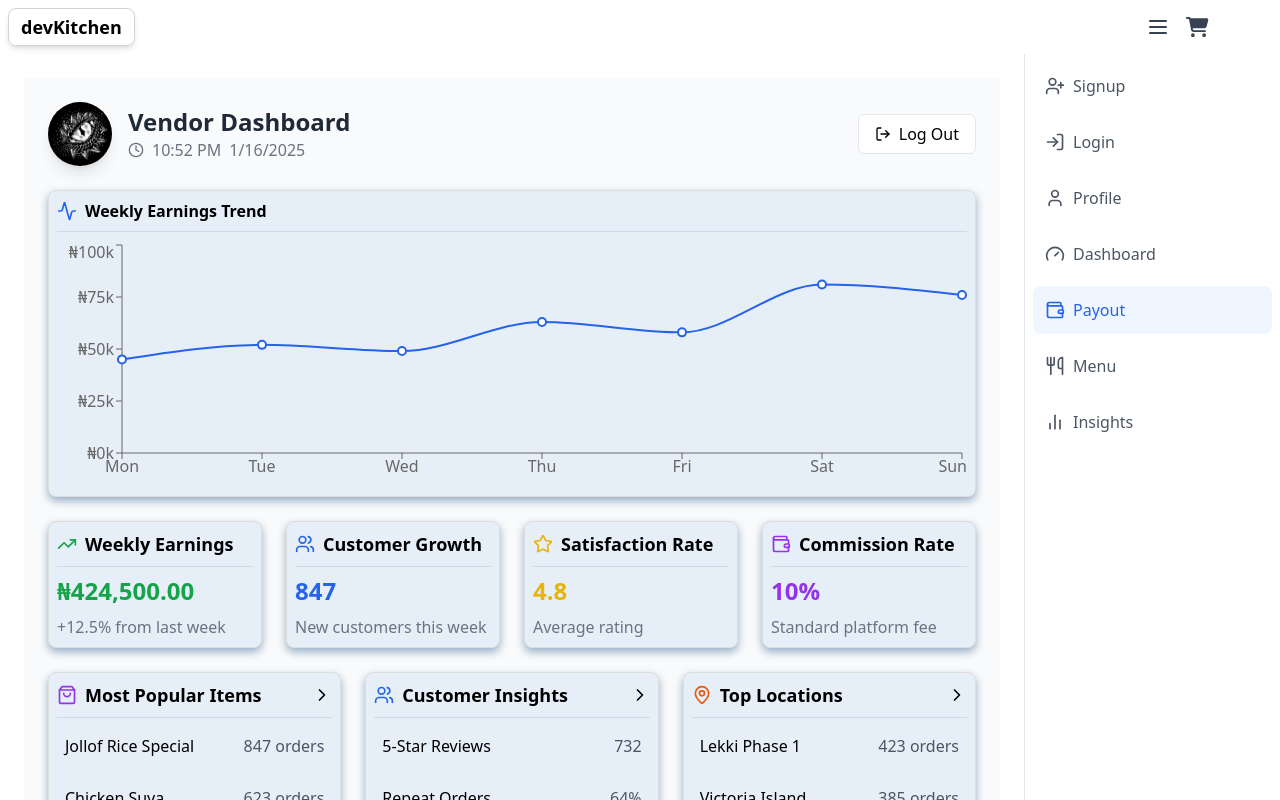
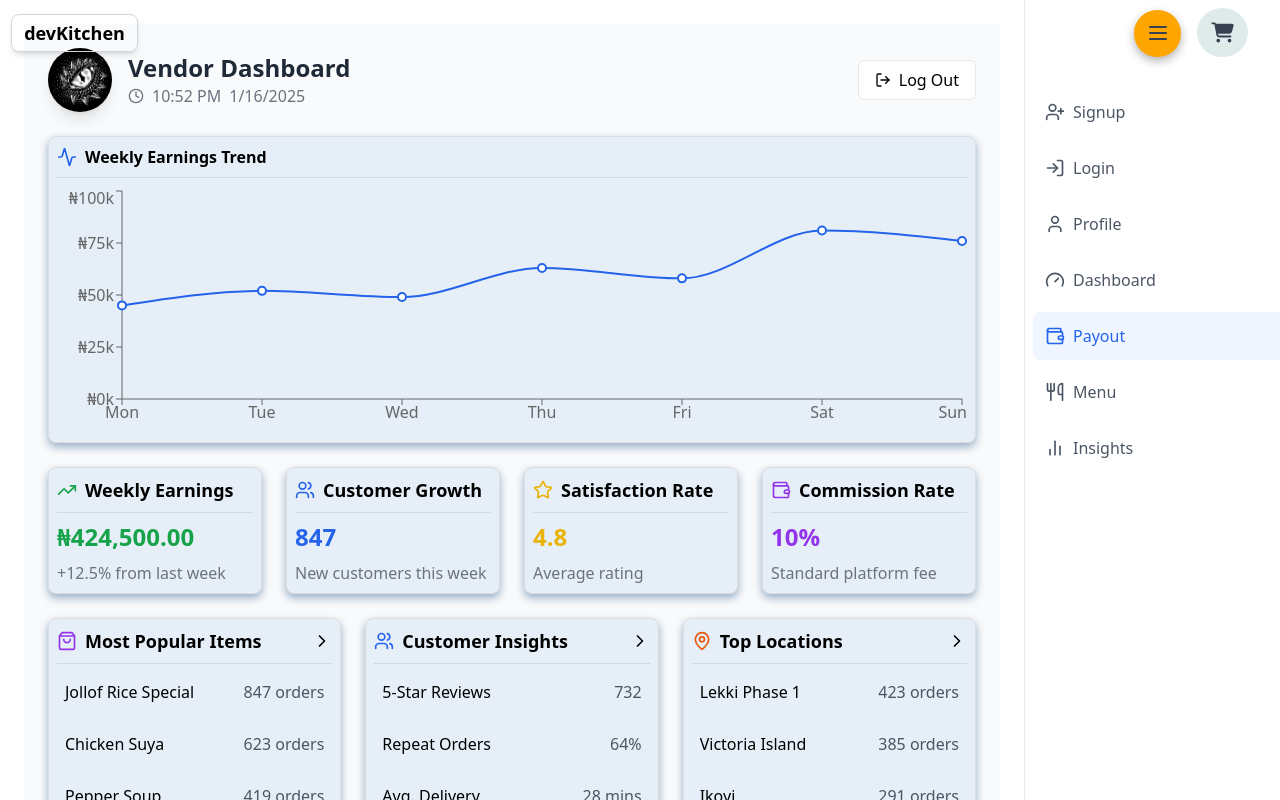
Before and after one commit to TheStackSquad/desh-food-logistic-app, a Next.js app: page /Vendor/Payout in a window 1280 px wide. Shown: the top 800 px of the page. Built offline with nearby package versions, Linux system fonts and the light colour scheme.

Commit message:
minor ui adjustment

```diff
--- a/src/app/Rider/layout.jsx
+++ b/src/app/Rider/layout.jsx
@@ -46,7 +46,7 @@ export default function VendorLayout({ children }) {
 
       {/* Navigation sidebar */}
       <nav className="navGrid2 fixed bottom-0 left-0 right-0 bg-white border-t md:relative md:w-64 md:border-t-0 md:border-l">
-        <ul className="flex md:flex-col p-2 space-x-4 md:space-x-0 md:space-y-2 overflow-x-auto md:overflow-x-visible">
+        <ul className="layoutBox flex md:flex-col p-2 space-x-4 md:space-x-0 md:space-y-2 overflow-x-auto md:overflow-x-visible">
           {navigation.map((item) => {
             const Icon = item.icon;
             const isActive = pathname === item.href;
--- a/src/app/Vendor/layout.jsx
+++ b/src/app/Vendor/layout.jsx
@@ -65,7 +65,7 @@ export default function VendorLayout({ children }) {
 
       {/* Navigation sidebar */}
       <nav className="navGrid2 fixed bottom-0 left-0 right-0 bg-white border-t md:relative md:w-64 md:border-t-0 md:border-l">
-        <ul className="flex md:flex-col p-2 space-x-4 md:space-x-0 md:space-y-2 overflow-x-auto md:overflow-x-visible">
+        <ul className="layoutBox flex md:flex-col p-2 space-x-4 md:space-x-0 md:space-y-2 overflow-x-auto md:overflow-x-visible">
           {navigation.map((item) => {
             const Icon = item.icon;
             const isActive = pathname === item.href;
--- a/src/app/globals.css
+++ b/src/app/globals.css
@@ -226,34 +226,59 @@ contact css */
   gap: .5rem;
 }
 
-/*Header from Navbar.jsx*/
-.header {
-  display: flex;
-  justify-content: center;
-  position: sticky;
-  top: 0;
-  z-index: 100;
-  background: linear-gradient(135deg, #f0f4ff, #dfefff, #ffffff);
-}
-
 .header-container{
   background-color: transparent;
   display: flex;
   justify-content: space-between;
   align-items: center;
-  width: 95%;
-  padding: var(--paddingRegular);
+  width: 100%;
+  padding: .5rem 1rem .9rem .7rem;
+}
+.mobile-menu-btn{
+  border: none;
+  background-color: orange;
+  box-shadow: 0 4px 10px rgba(0, 0, 0, 0.3);
+  padding: .7rem;
+  border-radius: 50%;
+}
+.mobile-menu-btn:hover {
+  background-color: #ffa500;
+  box-shadow: 0 6px 15px rgba(0, 0, 0, 0.4);
+  transform: scale(1.05);
+}
+.mobile-menu-btn:active {
+  background-color: #ff8c00;
+  box-shadow: 0 2px 6px rgba(0, 0, 0, 0.3);
+  transform: translateY(2px);
 }
 
-@media (max-width: 576px){
-  .navGrid{
-    padding-bottom: 2rem;
+.icons-container{
+  margin-right: 1rem;
+}
+.cartIcon{
+  border: none;
+  background-color: rgb(223, 235, 235);
+  padding: .9rem;
+  border-radius: 50%;
+}
+@media screen and (max-width:576px){
+  .layoutBox {
+    border: .2px solid rgb(193, 220, 230);
+    margin-top: 1rem;
+    background: linear-gradient(135deg, #b2c3f1, #dfefff, #ffffff);
   }
 }
 
-@media (max-width: 576px){
-  .navGrid2{
-    margin-top: 1rem;
-    background: linear-gradient(135deg, #f0f4ff, #dfefff, #ffffff);
+  /*Vendor & Rider Layout Navbar*/
+  @media screen and (min-width: 768px) {
+    .navGrid2 {
+      overflow-x: hidden;
+      position: relative;
+    }
+    .layoutBox {
+      position: fixed;
+      top: 5rem;
+      width: 80%;
+      height: 100vh;
+    }
   }
-}
--- a/src/components/Navbar.jsx
+++ b/src/components/Navbar.jsx
@@ -30,7 +30,7 @@ const Header = () => {
 
   return (
     <>
-      <div className="header-container nav-container">
+      <div className="header-container fixed top-0 left-0 right-0 z-50">
         <div className="nav-wrapper flex items-center gap-4">
           <Link
             href="/"
@@ -75,7 +75,7 @@ const Header = () => {
               <FontAwesomeIcon
                 icon={faShoppingCart}
                 size="lg"
-                className="text-gray-700 hover:text-gray-900 transition-colors"
+                className="cartIcon text-gray-700 hover:text-gray-900 transition-colors"
               />
             </Link>
           </div>
@@ -90,7 +90,10 @@ const Header = () => {
           className="mobile-dropdown bg-white shadow-lg rounded-lg p-4 absolute right-4 top-16 w-64 z-50"
           ref={dropdownRef}
         >
-          <motion.div variants={navVariants} className="mobile-nav-links space-y-2">
+          <motion.div
+            variants={navVariants}
+            className="mobile-nav-links space-y-2"
+          >
             {navItems.map((item) => (
               <Link
                 key={item.name}
```
